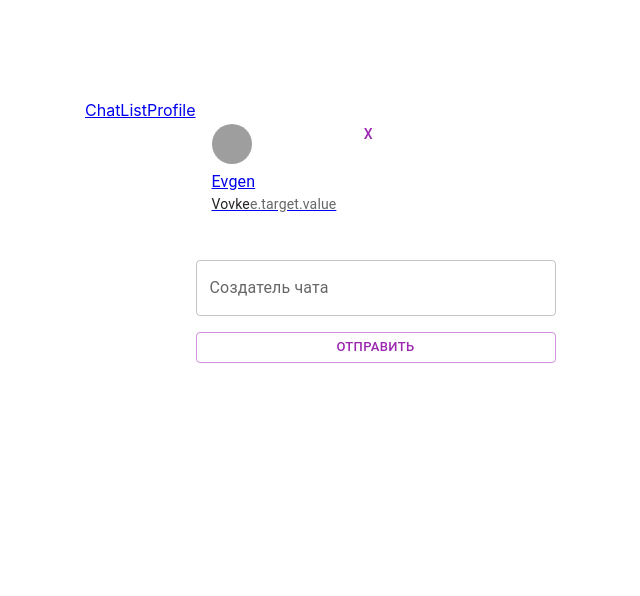
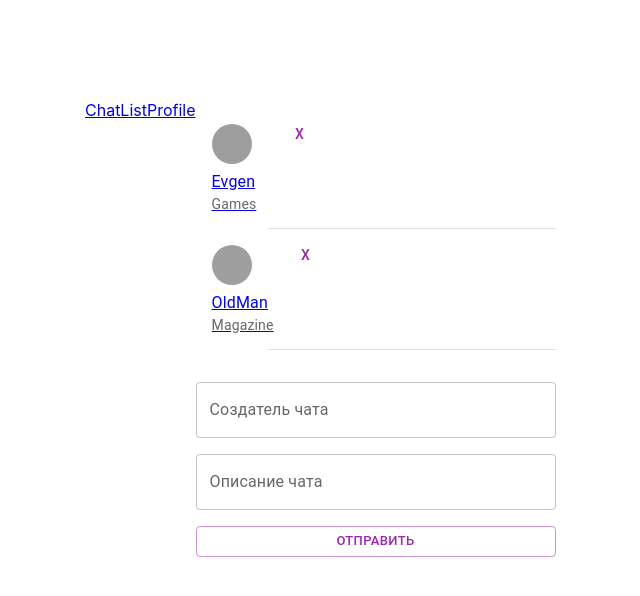
Before and after one commit to Zlandars/reactapp, a React (Create React App) app: page / in a window 1280 px wide. Shown: the top 596 px of the page, without its empty margins (15-655 px from the left). Built offline with nearby package versions, Linux system fonts and the light colour scheme; grey boxes are pictures that could not be loaded.

Commit message:
sixLesson

```diff
--- a/package.json
+++ b/package.json
@@ -11,8 +11,10 @@
     "@testing-library/user-event": "^13.5.0",
     "react": "^18.2.0",
     "react-dom": "^18.2.0",
+    "react-redux": "^8.0.2",
     "react-router-dom": "^6.3.0",
-    "react-scripts": "5.0.1",
+    "react-scripts": "^2.1.3",
+    "redux": "^4.2.0",
     "web-vitals": "^2.1.4"
   },
   "scripts": {
--- a/src/components/ChatList.jsx
+++ b/src/components/ChatList.jsx
@@ -1,4 +1,4 @@
-import React, {useRef, useState} from 'react';
+import React, {useState} from 'react';
 import {
 	TextField,
 	List,
@@ -12,25 +12,30 @@ import {
 import {Link} from "react-router-dom";
 import Box from "@mui/material/Box";
 import Button from "@mui/material/Button";
+import {useDispatch, useSelector} from "react-redux";
 
 const ChatList = () => {
-	const formEl = useRef(null);
-	const [chatList, setChatsList] = useState([
-		{
-			id: 1,
-			chatAuthor: 'Evgen',
-			lastMessage: {
-				id: 2,
-				author: "Vovke",
-				msg: "e.target.value",
-			}
-		}
-	]);
+	const message = useSelector(state => state.chatList)
+	console.log(message)
+	const [chatName, setChatName] = useState('');
+	const [chatDescr, setChatDescr] = useState('');
+	const dispatch = useDispatch();
 
+	const keys = Object.keys(message);
+	const chatId = keys[keys.length - 1]+1;
+	const addChat = () => {
+		const obj = {
+			[chatId]: [{
+				chatOwner: chatName,
+				chatDescription: chatDescr
+			}],
+		};
+		dispatch({type: 'addChat', payload: obj});
+	}
 	function handleDelete(id) {
-		return setChatsList(chatList.filter(item => item.id !== id));
+		delete message[id];
+		dispatch({type: 'addChat', payload: message});
 	}
-
 	return (
 		<List
 			sx={{
@@ -40,15 +45,15 @@ const ChatList = () => {
 				flexGrow: 1,
 			}}
 		>
-			{chatList.map((item, index, array) => {
-				return <div key={item.id}>
+			{ keys.map(item => {
+				return <div key={item}>
 					<ListItem alignItems="flex-start">
-						<Link to={`/chat/${item.id}`}>
+						<Link to={`/chat/${item}`}>
 							<ListItemAvatar>
 								<Avatar alt="Remy Sharp" src="/static/images/avatar/1.jpg" />
 							</ListItemAvatar>
 							<ListItemText
-								primary={item.chatAuthor}
+								primary={message[item][0].chatOwner}
 								secondary={
 									<React.Fragment>
 										<Typography
@@ -57,18 +62,16 @@ const ChatList = () => {
 											variant="body2"
 											color="text.primary"
 										>
-											{item.lastMessage.author}
 										</Typography>
-										{item.lastMessage.msg}
+										{message[item][0].chatDescription}
 									</React.Fragment>
 								}
 							/>
 						</Link>
-						<Button onClick={()=>{handleDelete(item.id)}} >X</Button>
+						<Button onClick={()=>{handleDelete(item)}} >X</Button>
 					</ListItem>
-					{ index !== array.length - 1 && <Divider variant="inset" component="li" /> }
+					{ item !== keys.length - 1 && <Divider variant="inset" component="li" /> }
 				</div>
-					;
 			})}
 			<Box
 				component="form"
@@ -79,15 +82,6 @@ const ChatList = () => {
 				flexDirection="column"
 				onSubmit={(event) => {
 					event.preventDefault();
-					setChatsList(prev => [
-						...prev,
-						{
-							id: prev.length + 1,
-							chatAuthor: event.target.author.value,
-							lastMessage: {},
-						},
-					]);
-
 					event.target.author.value = "";
 				}}
 			>
@@ -97,13 +91,26 @@ const ChatList = () => {
 					variant="outlined"
 					sx={{ mb: 2 }}
 					name="author"
-					inputRef={formEl}
+					onChange={(e)=> {
+						setChatName(e.target.value);
+					}}
+				/>
+				<TextField
+					id="name"
+					label="Описание чата"
+					variant="outlined"
+					sx={{ mb: 2 }}
+					name="description"
+					onChange={(e)=> {
+						setChatDescr(e.target.value);
+					}}
 				/>
 				<Button
 					variant="outlined"
 					size="small"
 					type="submit"
 					sx={{ mb: 4 }}
+					onClick={addChat}
 				>
 					Отправить
 				</Button>
--- a/src/components/Message.jsx
+++ b/src/components/Message.jsx
@@ -1,8 +1,10 @@
 import '../App.css'
+import React from "react";
+
 function Message(props) {
     return (
         <div className='block'>{props.obj.author} + {props.obj.msg}</div>
     );
-};
+}
 
 export default Message;
--- a/src/components/MessageList.jsx
+++ b/src/components/MessageList.jsx
@@ -2,25 +2,24 @@ import React, {useEffect, useState} from 'react';
 import Box from "@mui/material/Box";
 import {TextField} from "@mui/material";
 import Button from "@mui/material/Button";
+import {useLocation} from "react-router-dom";
 import Message from "./Message";
-import {useLocation} from "react-router-dom";
 import PageNotFound from "./PageNotFound";
 
 const MessageList = () => {
         const location = useLocation();
-        const chatId = location.pathname.split('/')[location.pathname.split('/').length - 1];
+        const chatId = Number(location.pathname.split('/')[location.pathname.split('/').length - 1]);
         const [answer, setAnswer] = useState();
         const [messageList, setMessageList] = useState([
                 {
                     id: 1,
-                        chat_id: 1,
+                    chat_id: 1,
                     author: "Evgen",
                     msg: "1",
                 },
         ]);
         useEffect(() => {
                 if (
-                        messageList.length > 2 &&
                         messageList[messageList.length - 1] !==
                         messageList[messageList.length - 2]
                 ) {
@@ -29,7 +28,6 @@ const MessageList = () => {
                         }, 1000);
                 }
         }, [messageList]);
-        console.log(chatId);
     return (
             <div className="chat">
                 <Box
@@ -83,12 +81,13 @@ const MessageList = () => {
 
                 {messageList.map((item) => {
                         if (chatId === item.chat_id) {
+
                                 return <Message obj={item} key={item.id} />;
                         } else {
                                 return <PageNotFound />
                         }
                 })}
-                {answer && <Button sx='margin: 10px' variant="outlined" size="small" disabled={true}>Спасибо за комментарий {answer}</Button>}
+                {answer && <Button variant="outlined" size="small" disabled={true}>Спасибо за комментарий {answer}</Button>}
             </div>
     );
 };
--- a/src/index.js
+++ b/src/index.js
@@ -4,13 +4,18 @@ import './index.css';
 import App from './App';
 import { BrowserRouter } from "react-router-dom";
 import reportWebVitals from './reportWebVitals';
+import {Provider} from "react-redux";
+import {InitialStore} from "./redux/initialStore";
 
 const root = ReactDOM.createRoot(document.getElementById('root'));
 root.render(
   <React.StrictMode>
-      <BrowserRouter>
-          <App />
-      </BrowserRouter>
+      <Provider store={InitialStore}>
+          <BrowserRouter>
+              <App />
+          </BrowserRouter>
+      </Provider>
+
   </React.StrictMode>
 );
 
--- /dev/null
+++ b/src/redux/initialStore.js
@@ -0,0 +1,4 @@
+import {createStore} from "redux";
+import {messageReducer} from "./reducers/message";
+
+ export const InitialStore = createStore(messageReducer);
--- /dev/null
+++ b/src/redux/reducers/message.js
@@ -0,0 +1,53 @@
+
+const initialState = {
+    chatList: {
+        1: [{
+            chatOwner: 'Evgen',
+            chatDescription: 'Games'
+            },{
+                id: 1,
+                author: "Evgen",
+                msg: "message evgen",
+            }],
+        2: [{
+            chatOwner: 'OldMan',
+            chatDescription: 'Magazine'
+            },{
+                id: 1,
+                author: "Voovke",
+                msg: "message voovke",
+            }],
+    },
+};
+
+export const messageReducer = (state = initialState, action) => {
+    switch (action.type) {
+        case 'addChat': {
+            return {
+                ...state,
+                chatList: {
+                    ...state.chatList, ...action.payload
+                }
+            }
+        }
+        case 'deleteChat': {
+            return {
+                ...state,
+                chatList: {
+                    ...action.payload
+                }
+            }
+        }
+        case 'editChat': {
+            return {
+                ...state,
+                chatList: {
+                    ...action.payload
+                }
+            }
+        }
+        default: {
+            return state;
+        }
+    }
+}
```
Also changed, not shown: src/App.js (+0 -21 lines), src/redux/reducers/cash.js (added, +22 -0 lines), 1 other file (tests, documents, lock files or other folders).
